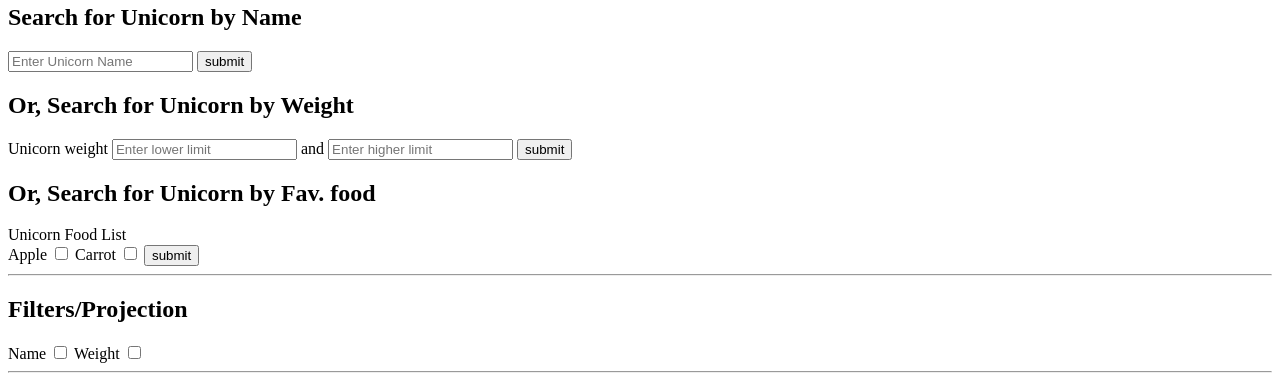
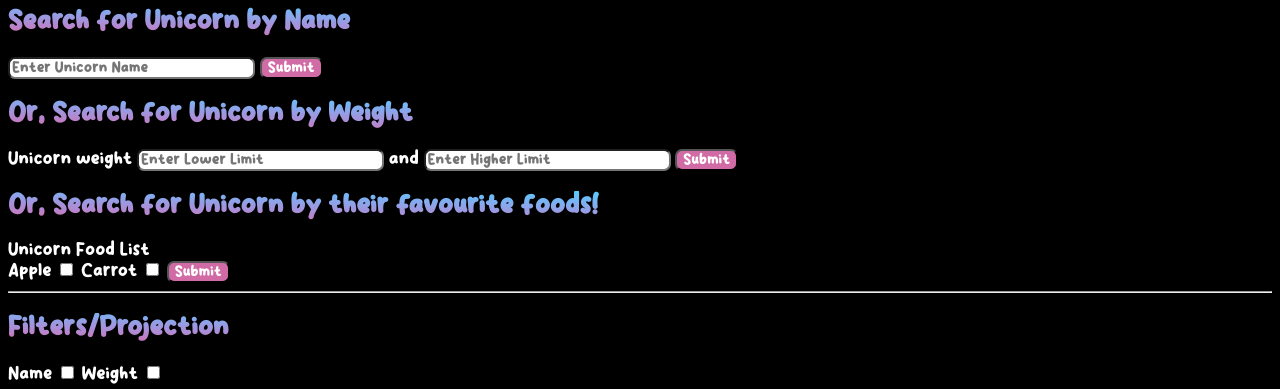
Before and after one commit to nicky81818/1537_A3_frontend, a plain HTML site: page index.html in a window 1280 px wide. Shown: the part 76-465 px from the top of the page. Drawn offline with nearby package versions, Linux system fonts and the light colour scheme.

Commit message:
added some colourful design

```diff
--- a/index.html
+++ b/index.html
@@ -7,33 +7,34 @@
     <script src="https://ajax.googleapis.com/ajax/libs/jquery/3.6.3/jquery.min.js"></script>
     <script src="https://cdn.jsdelivr.net/npm/axios/dist/axios.min.js"></script>
     <script src="script.js" defer></script>
-    <title>Document</title>
+    <link rel="stylesheet" href="style.css">
+    <title>Nicole's Assignment 3</title>
 </head>
 <body>
     <h1>Search/Selection</h1>
     <h2>Search for Unicorn by Name</h2>
     <input type="text" id="searchName" placeholder="Enter Unicorn Name">
-    <button id="searchNameBTN">submit</button>
+    <button id="searchNameBTN">Submit</button>
 
     <br>
 
     <h2>Or, Search for Unicorn by Weight</h2>
     <label for="minweight">Unicorn weight</label>
-    <input type="text" id="minweight" placeholder="Enter lower limit">
+    <input type="text" id="minweight" placeholder="Enter Lower Limit">
     and
-    <input type="text" id="maxweight" placeholder="Enter higher limit">
-    <button id="searchWeightBTN">submit</button>
+    <input type="text" id="maxweight" placeholder="Enter Higher Limit">
+    <button id="searchWeightBTN">Submit</button>
 
     <br>
 
-    <h2>Or, Search for Unicorn by Fav. food</h2>
+    <h2>Or, Search for Unicorn by their favourite foods!</h2>
     <label for="foodInput1">Unicorn Food List</label>
     <br>
     <label for="foodInput1">Apple</label>
     <input type="checkbox" id="foodInput1" value="apple">
     <label for="foodInput2">Carrot</label>
     <input type="checkbox" id="foodInput2" value="carrot">
-    <button id="searchFoodBTN">submit</button>
+    <button id="searchFoodBTN">Submit</button>
     <hr>
     <h2>Filters/Projection</h2>
     <label for="nameFilter">Name</label>
@@ -42,6 +43,9 @@
     <input type="checkbox" id="weightFilter" value="weight">
     <hr>
     <h1>Results</h1>
-    <div id="searchResults"></div>
+    <div id="gradient">
+        <div id="foods"></div>
+        <div id="searchResults"></div>
+    </div>
 </body>
 </html>
--- a/script.js
+++ b/script.js
@@ -51,6 +51,7 @@ const searchWeightBTNClick = async () => {
 
 
 const searchFoodBTNClick = async () => {
+    $("#foods").empty()
     var nameFilter = $("#nameFilter").prop("checked")
     var weightFilter = $("#weightFilter").prop("checked")
     var apple = $("#foodInput1").prop("checked")
@@ -58,9 +59,19 @@ const searchFoodBTNClick = async () => {
     var loves_list = []
     if (apple) {
         loves_list.push("apple")
+        $("#foods").append(`
+        <a href="https://drawception.com/game/Rpm4wSMLXm/pinky-pie-eating-an-apple/">
+        <img src="https://cdn.drawception.com/images/panels/2012/7-1/Rpm4wSMLXm-6.png">
+        </a>
+        `)
     }
     if (carrot) {
         loves_list.push("carrot")
+        $("#foods").append(`
+        <a href="https://drawception.com/game/3KRgtjHpG1/unicorn-and-carrot/">
+        <img src="https://cdn.drawception.com/images/panels/2014/9-8/3KRgtjHpG1-12.png">
+        </a>
+        `)
     }
     const query = {
         type: "foodSearch",
--- /dev/null
+++ b/style.css
@@ -0,0 +1,31 @@
+@font-face {
+    font-family: "Nice Sugar";
+    src: url(Nice_Sugar.ttf)
+}
+
+* {
+    font-family: "Nice Sugar";
+    letter-spacing: 2;
+    color: white;
+}
+h1, h2, h3, h4, h5, h6 {
+    background: linear-gradient(to right top, #d16ba5, #c777b9, #ba83ca, #aa8fd8, #9a9ae1, #8aa7ec, #79b3f4, #69bff8, #52cffe, #41dfff, #46eefa, #5ffbf1);
+    -webkit-background-clip: text;
+    -webkit-text-fill-color: transparent;
+    /* background-clip: border-box; */
+}
+html {
+    background-color: black;
+}
+#gradient {
+    background-image: linear-gradient(to right top, #d16ba5, #c777b9, #ba83ca, #aa8fd8, #9a9ae1, #8aa7ec, #79b3f4, #69bff8, #52cffe, #41dfff, #46eefa, #5ffbf1);
+    color: black;
+}
+button {
+    background-color: #d16ba5;
+    border-radius: 7px;
+}
+input[type=text] {
+    border-radius: 7px;
+    color: black;
+}
```
Also changed, not shown: Nice_Sugar.ttf (added).
